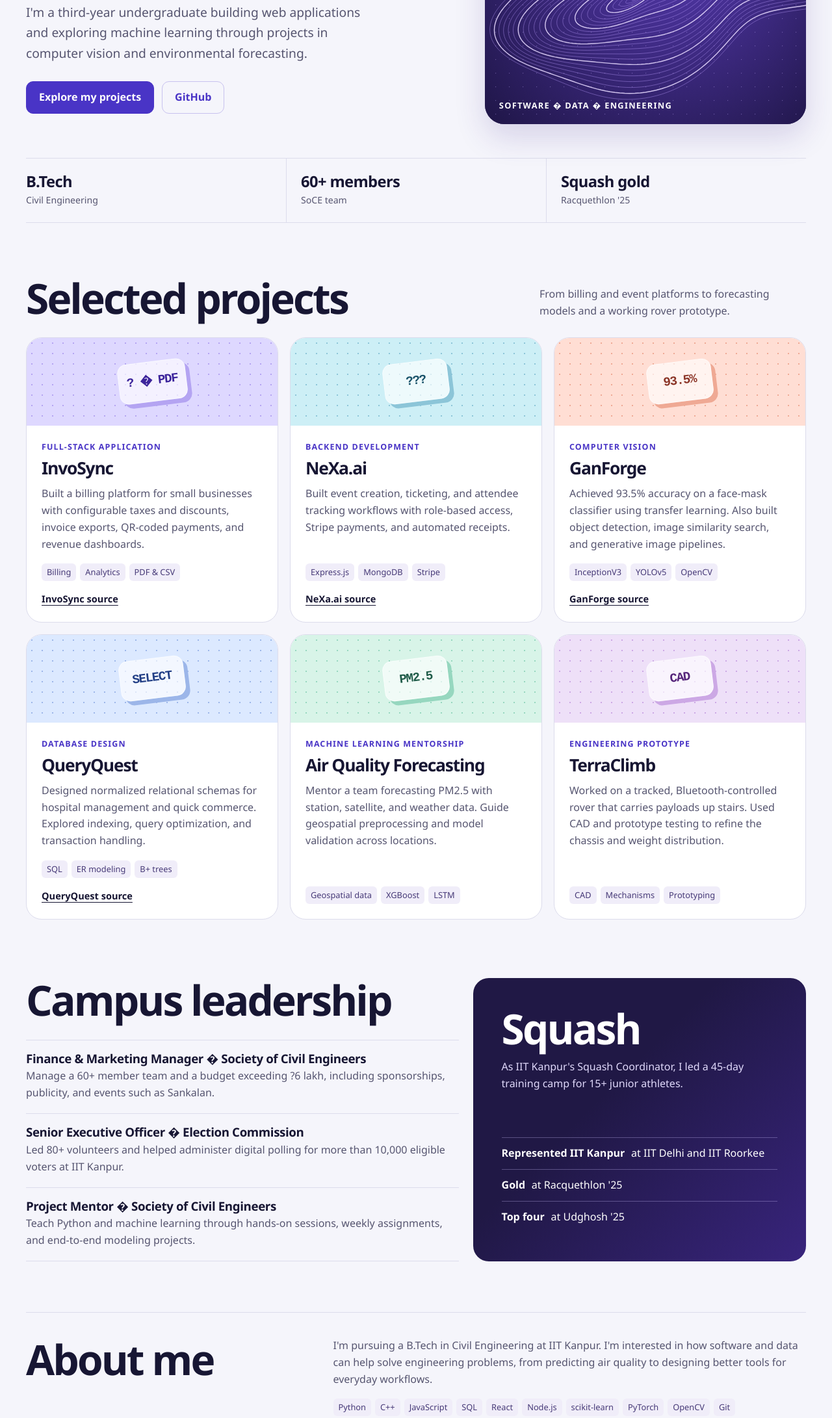
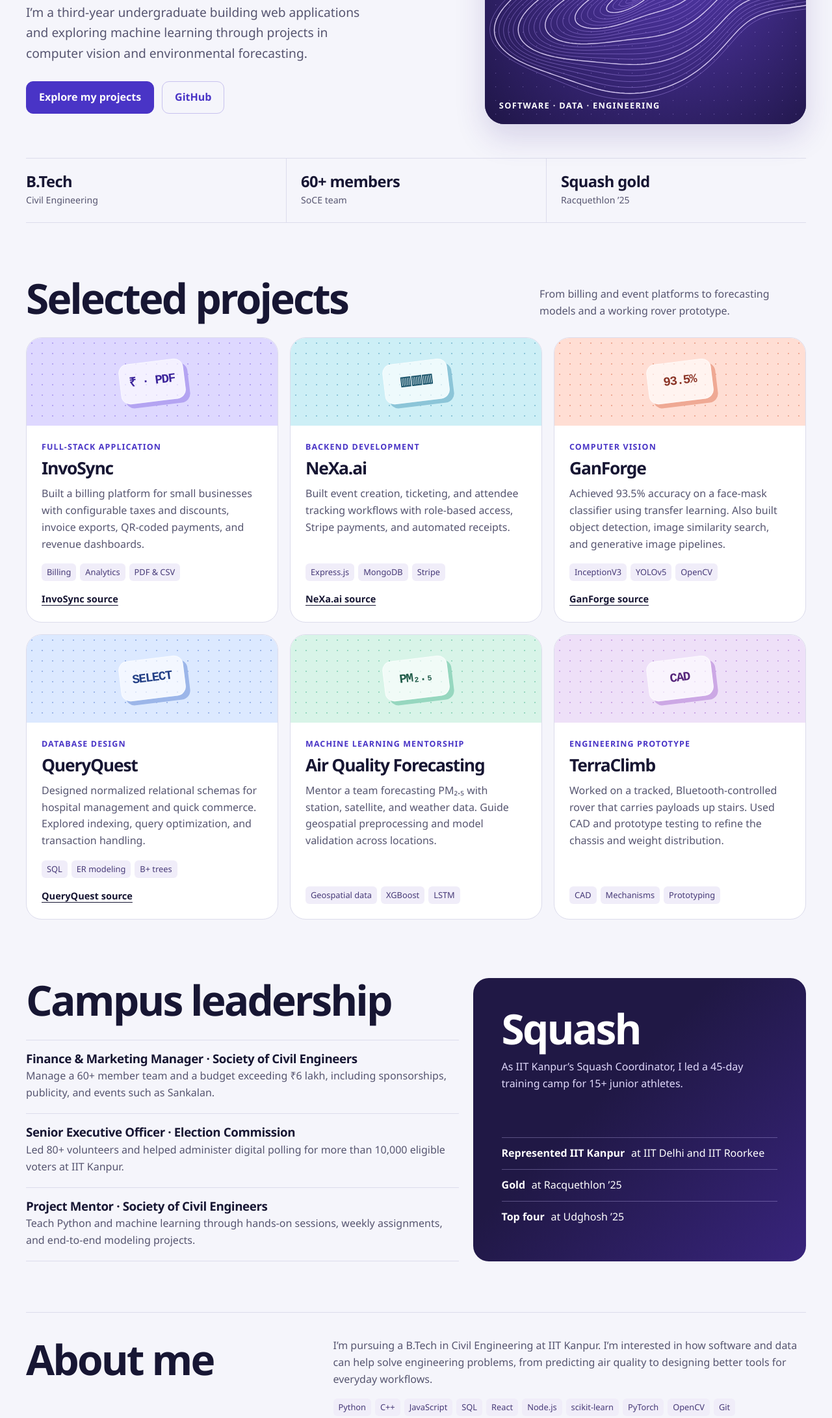
Before and after one commit to Gewissen65/portfolio, a plain HTML site: page index.html in a window 1280 px wide. Shown: the part 458-2640 px from the top of the page at 65% size. Drawn offline with Linux system fonts and the light colour scheme.

Commit message:
Preserve UTF-8 typography in the portfolio

```diff
--- a/index.html
+++ b/index.html
@@ -26,32 +26,32 @@ header{border-bottom:1px solid var(--line)}.nav{display:flex;align-items:center;
 <header id="top"><nav class="nav wrap" aria-label="Main"><a class="brand" href="#top" aria-label="Kartikey Agarwal home"><span class="logo" aria-hidden="true">KA</span><span class="brand-name">Kartikey Agarwal</span></a><div class="nav-links"><a class="nav-link" href="#work">Projects</a><a class="nav-link" href="#campus">Campus</a><a class="nav-link" href="#about">About</a><a class="nav-link contact-nav" href="#contact">Contact</a></div></nav></header>
 <main id="main" class="wrap">
 <section class="hero" aria-labelledby="name"><div>
-<p class="eyebrow">Civil Engineering � IIT Kanpur</p>
+<p class="eyebrow">Civil Engineering · IIT Kanpur</p>
 <h1 id="name">Kartikey <span>Agarwal</span></h1>
-<p class="lede">I'm a third-year undergraduate building web applications and exploring machine learning through projects in computer vision and environmental forecasting.</p>
+<p class="lede">I’m a third-year undergraduate building web applications and exploring machine learning through projects in computer vision and environmental forecasting.</p>
 <div class="actions"><a class="button primary" href="#work">Explore my projects</a><a class="button" href="https://github.com/Gewissen65">GitHub</a></div>
-</div><div class="art" aria-hidden="true"><canvas id="contours"></canvas><span class="art-label">Software � Data � Engineering</span></div></section>
-<div class="facts" aria-label="At a glance"><div class="fact"><strong>B.Tech</strong><span>Civil Engineering</span></div><div class="fact"><strong>60+ members</strong><span>SoCE team</span></div><div class="fact"><strong>Squash gold</strong><span>Racquethlon '25</span></div></div>
+</div><div class="art" aria-hidden="true"><canvas id="contours"></canvas><span class="art-label">Software · Data · Engineering</span></div></section>
+<div class="facts" aria-label="At a glance"><div class="fact"><strong>B.Tech</strong><span>Civil Engineering</span></div><div class="fact"><strong>60+ members</strong><span>SoCE team</span></div><div class="fact"><strong>Squash gold</strong><span>Racquethlon ’25</span></div></div>
 <section id="work" aria-labelledby="work-title">
 <div class="section-head"><div><h2 id="work-title">Selected projects</h2></div><p>From billing and event platforms to forecasting models and a working rover prototype.</p></div>
 <div class="grid">
-<article class="project"><div class="artwork invoice" aria-hidden="true"><span>? � PDF</span></div><div class="project-body"><p class="kind">Full-stack application</p><h3>InvoSync</h3><p class="description">Built a billing platform for small businesses with configurable taxes and discounts, invoice exports, QR-coded payments, and revenue dashboards.</p><ul class="tags"><li>Billing</li><li>Analytics</li><li>PDF &amp; CSV</li></ul><a class="text-link" href="https://github.com/Gewissen65/InvoSync">InvoSync source</a></div></article>
-<article class="project"><div class="artwork events" aria-hidden="true"><span>???</span></div><div class="project-body"><p class="kind">Backend development</p><h3>NeXa.ai</h3><p class="description">Built event creation, ticketing, and attendee tracking workflows with role-based access, Stripe payments, and automated receipts.</p><ul class="tags"><li>Express.js</li><li>MongoDB</li><li>Stripe</li></ul><a class="text-link" href="https://github.com/Gewissen65/NeXa.ai">NeXa.ai source</a></div></article>
+<article class="project"><div class="artwork invoice" aria-hidden="true"><span>₹ · PDF</span></div><div class="project-body"><p class="kind">Full-stack application</p><h3>InvoSync</h3><p class="description">Built a billing platform for small businesses with configurable taxes and discounts, invoice exports, QR-coded payments, and revenue dashboards.</p><ul class="tags"><li>Billing</li><li>Analytics</li><li>PDF &amp; CSV</li></ul><a class="text-link" href="https://github.com/Gewissen65/InvoSync">InvoSync source</a></div></article>
+<article class="project"><div class="artwork events" aria-hidden="true"><span>▥▥▥</span></div><div class="project-body"><p class="kind">Backend development</p><h3>NeXa.ai</h3><p class="description">Built event creation, ticketing, and attendee tracking workflows with role-based access, Stripe payments, and automated receipts.</p><ul class="tags"><li>Express.js</li><li>MongoDB</li><li>Stripe</li></ul><a class="text-link" href="https://github.com/Gewissen65/NeXa.ai">NeXa.ai source</a></div></article>
 <article class="project"><div class="artwork vision" aria-hidden="true"><span>93.5%</span></div><div class="project-body"><p class="kind">Computer vision</p><h3>GanForge</h3><p class="description">Achieved 93.5% accuracy on a face-mask classifier using transfer learning. Also built object detection, image similarity search, and generative image pipelines.</p><ul class="tags"><li>InceptionV3</li><li>YOLOv5</li><li>OpenCV</li></ul><a class="text-link" href="https://github.com/Gewissen65/GanForge">GanForge source</a></div></article>
 <article class="project"><div class="artwork db" aria-hidden="true"><span>SELECT</span></div><div class="project-body"><p class="kind">Database design</p><h3>QueryQuest</h3><p class="description">Designed normalized relational schemas for hospital management and quick commerce. Explored indexing, query optimization, and transaction handling.</p><ul class="tags"><li>SQL</li><li>ER modeling</li><li>B+ trees</li></ul><a class="text-link" href="https://github.com/Gewissen65/QueryQuest">QueryQuest source</a></div></article>
-<article class="project"><div class="artwork air" aria-hidden="true"><span>PM2.5</span></div><div class="project-body"><p class="kind">Machine learning mentorship</p><h3>Air Quality Forecasting</h3><p class="description">Mentor a team forecasting PM2.5 with station, satellite, and weather data. Guide geospatial preprocessing and model validation across locations.</p><ul class="tags"><li>Geospatial data</li><li>XGBoost</li><li>LSTM</li></ul></div></article>
+<article class="project"><div class="artwork air" aria-hidden="true"><span>PM₂.₅</span></div><div class="project-body"><p class="kind">Machine learning mentorship</p><h3>Air Quality Forecasting</h3><p class="description">Mentor a team forecasting PM₂.₅ with station, satellite, and weather data. Guide geospatial preprocessing and model validation across locations.</p><ul class="tags"><li>Geospatial data</li><li>XGBoost</li><li>LSTM</li></ul></div></article>
 <article class="project"><div class="artwork rover" aria-hidden="true"><span>CAD</span></div><div class="project-body"><p class="kind">Engineering prototype</p><h3>TerraClimb</h3><p class="description">Worked on a tracked, Bluetooth-controlled rover that carries payloads up stairs. Used CAD and prototype testing to refine the chassis and weight distribution.</p><ul class="tags"><li>CAD</li><li>Mechanisms</li><li>Prototyping</li></ul></div></article>
 </div></section>
 <section class="campus" id="campus" aria-labelledby="campus-title"><div>
 <h2 id="campus-title">Campus leadership</h2>
-<article class="role"><h3>Finance &amp; Marketing Manager � Society of Civil Engineers</h3><p>Manage a 60+ member team and a budget exceeding ?6 lakh, including sponsorships, publicity, and events such as Sankalan.</p></article>
-<article class="role"><h3>Senior Executive Officer � Election Commission</h3><p>Led 80+ volunteers and helped administer digital polling for more than 10,000 eligible voters at IIT Kanpur.</p></article>
-<article class="role"><h3>Project Mentor � Society of Civil Engineers</h3><p>Teach Python and machine learning through hands-on sessions, weekly assignments, and end-to-end modeling projects.</p></article>
-</div><aside class="squash" aria-labelledby="squash-title"><div><h2 id="squash-title">Squash</h2><p>As IIT Kanpur's Squash Coordinator, I led a 45-day training camp for 15+ junior athletes.</p></div><ul><li><strong>Represented IIT Kanpur</strong> at IIT Delhi and IIT Roorkee</li><li><strong>Gold</strong> at Racquethlon '25</li><li><strong>Top four</strong> at Udghosh '25</li></ul></aside>
+<article class="role"><h3>Finance &amp; Marketing Manager · Society of Civil Engineers</h3><p>Manage a 60+ member team and a budget exceeding ₹6 lakh, including sponsorships, publicity, and events such as Sankalan.</p></article>
+<article class="role"><h3>Senior Executive Officer · Election Commission</h3><p>Led 80+ volunteers and helped administer digital polling for more than 10,000 eligible voters at IIT Kanpur.</p></article>
+<article class="role"><h3>Project Mentor · Society of Civil Engineers</h3><p>Teach Python and machine learning through hands-on sessions, weekly assignments, and end-to-end modeling projects.</p></article>
+</div><aside class="squash" aria-labelledby="squash-title"><div><h2 id="squash-title">Squash</h2><p>As IIT Kanpur’s Squash Coordinator, I led a 45-day training camp for 15+ junior athletes.</p></div><ul><li><strong>Represented IIT Kanpur</strong> at IIT Delhi and IIT Roorkee</li><li><strong>Gold</strong> at Racquethlon ’25</li><li><strong>Top four</strong> at Udghosh ’25</li></ul></aside>
 </section>
-<section id="about" class="about" aria-labelledby="about-title"><div><h2 id="about-title">About me</h2></div><div><p>I'm pursuing a B.Tech in Civil Engineering at IIT Kanpur. I'm interested in how software and data can help solve engineering problems, from predicting air quality to designing better tools for everyday workflows.</p><ul class="tags" aria-label="Technical skills"><li>Python</li><li>C++</li><li>JavaScript</li><li>SQL</li><li>React</li><li>Node.js</li><li>scikit-learn</li><li>PyTorch</li><li>OpenCV</li><li>Git</li></ul></div></section>
+<section id="about" class="about" aria-labelledby="about-title"><div><h2 id="about-title">About me</h2></div><div><p>I’m pursuing a B.Tech in Civil Engineering at IIT Kanpur. I’m interested in how software and data can help solve engineering problems, from predicting air quality to designing better tools for everyday workflows.</p><ul class="tags" aria-label="Technical skills"><li>Python</li><li>C++</li><li>JavaScript</li><li>SQL</li><li>React</li><li>Node.js</li><li>scikit-learn</li><li>PyTorch</li><li>OpenCV</li><li>Git</li></ul></div></section>
 <section class="bottom" id="contact" aria-labelledby="contact-title"><h2 id="contact-title">Get in touch</h2><p>For internships, project collaborations, or questions about my work.</p><div class="actions"><a class="button primary" href="mailto:akartikey24@iitk.ac.in">Email me</a><a class="button" href="https://www.linkedin.com/in/kartikey-agarwal-48769b31b/">LinkedIn</a><a class="button" href="https://github.com/Gewissen65">GitHub</a></div></section>
-</main><footer class="signature"><div class="wrap">Kartikey Agarwal � IIT Kanpur</div></footer>
+</main><footer class="signature"><div class="wrap">Kartikey Agarwal · IIT Kanpur</div></footer>
 <script>
 const canvas = document.querySelector('#contours');
 const ctx = canvas.getContext('2d');
```
